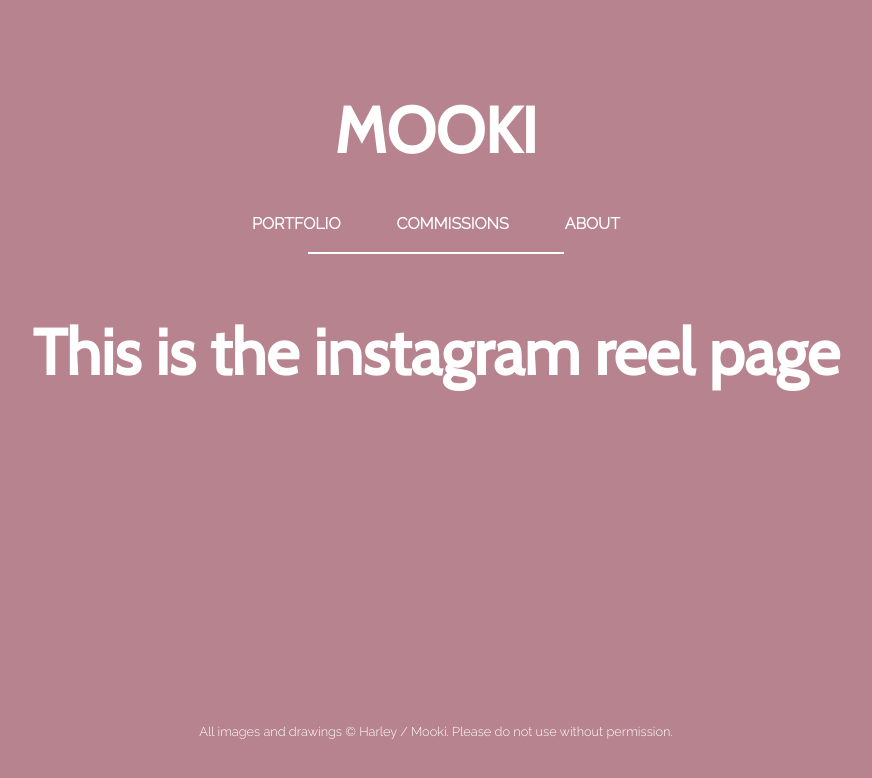
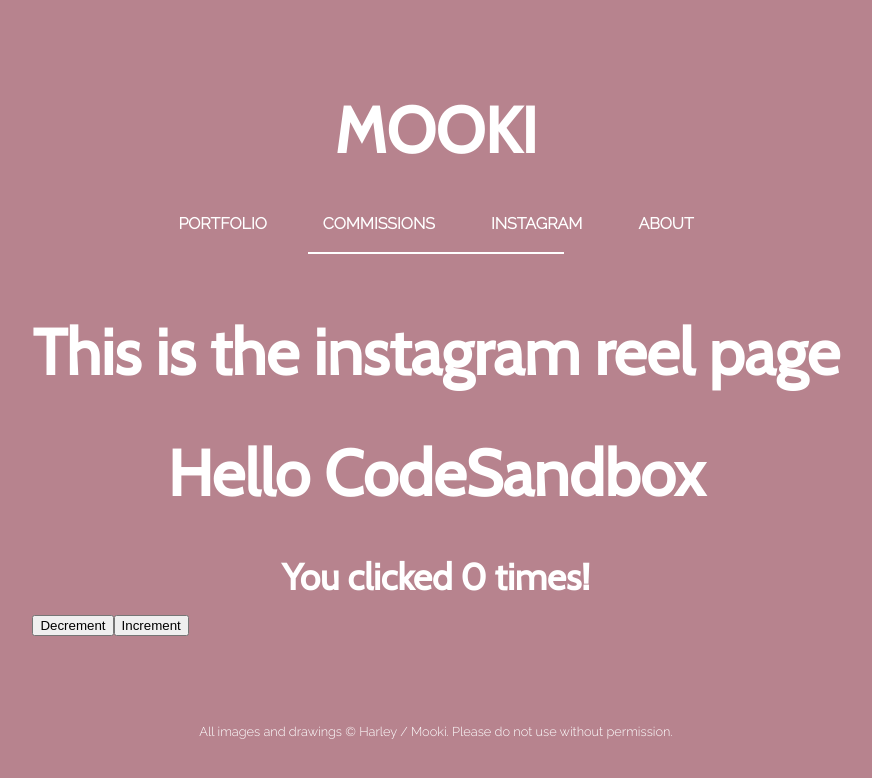
Before and after one commit to Joecey/mooki_commission_website, a Next.js app: page /instagram in a window 1280 px wide. Shown: the top 778 px of the page, without its empty margins (204-1076 px from the left). Built offline with nearby package versions, Linux system fonts and the light colour scheme.

Commit message:
got hooks working, look further tomorrow

```diff
--- a/app/instagram/page.js
+++ b/app/instagram/page.js
@@ -1,7 +1,10 @@
+import Final from "../../components/hookExample";
+
 export default function InstagramPage() {
 	return (
 		<div>
 			<h1>This is the instagram reel page</h1>
+			<Final />
 		</div>
 	);
 }
--- /dev/null
+++ b/components/hookExample.js
@@ -0,0 +1,25 @@
+"use client";
+
+import React, { useState } from "react";
+import ReactDOM from "react-dom";
+
+function App() {
+	const [count, setCount] = useState(0);
+
+	return (
+		<div>
+			<h1>Hello CodeSandbox</h1>
+			<h2>You clicked {count} times!</h2>
+
+			<button onClick={() => setCount(count - 1)}>Decrement</button>
+			<button onClick={() => setCount(count + 1)}>Increment</button>
+		</div>
+	);
+}
+
+export default function Final() {
+	return <App />;
+}
+
+// const rootElement = document.getElementById("root");
+// ReactDOM.render(<App />, rootElement);
--- a/components/navbar.js
+++ b/components/navbar.js
@@ -15,7 +15,7 @@ export default function Navbar() {
 				<nav>
 					<Link href="/">Portfolio</Link>
 					<Link href="/commission">Commissions</Link>
-					{/* <Link href="/instagram">Instagram</Link> */}
+					<Link href="/instagram">Instagram</Link>
 					<Link href="/about">About</Link>
 				</nav>
 			</div>
```
